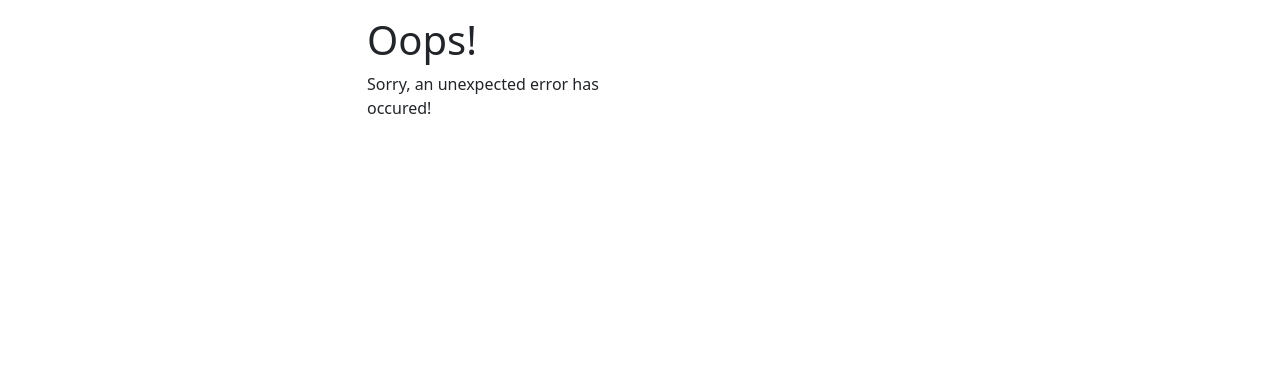
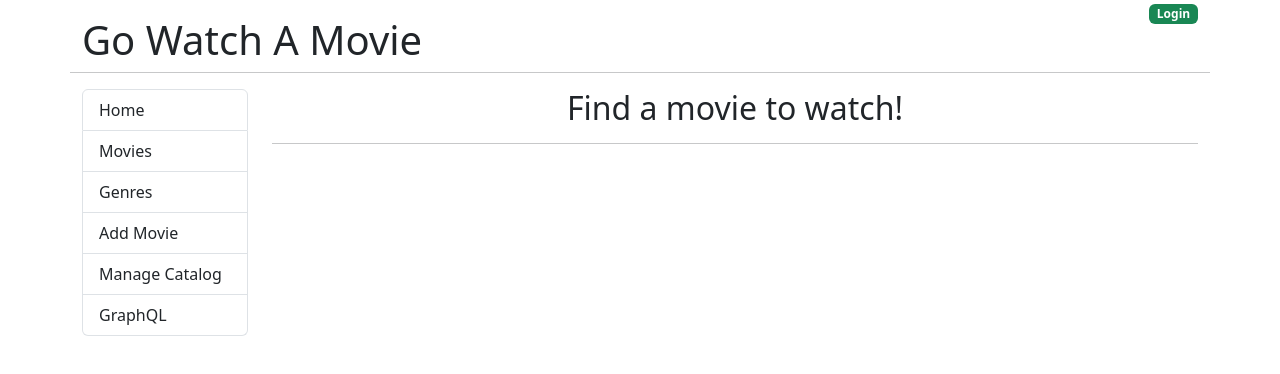
Before and after one commit to AndreiChristian/GoWatchAMovie, a React (Vite) app in the folder frontend/: page /admin/movies/0 in a window 1280 px wide. Shown: the top 374 px of the page. Built offline with nearby package versions, Linux system fonts and the light colour scheme.

Commit message:
added more routes and starting components for them

```diff
--- a/frontend/src/App.jsx
+++ b/frontend/src/App.jsx
@@ -10,9 +10,9 @@ const App = () => {
           <h1 className="mt-3">Go Watch A Movie</h1>
         </div>
         <div className="col text-end">
-          <a href="#">
+          <Link to="/login">
             <span className="badge text-bg-success">Login</span>
-          </a>
+          </Link>
         </div>
         <hr className="mb-3" />
       </div>
@@ -21,31 +21,29 @@ const App = () => {
           <nav>
             <div className="list-group">
               <Link
-                to="/home"
-                href="#"
+                to="/"
                 className="list-group-item list-group-item-action"
               >
                 Home
               </Link>
               <Link
                 to="/movies"
-                href="#"
                 className="list-group-item list-group-item-action"
               >
                 Movies
               </Link>
-              <a href="#" className="list-group-item list-group-item-action">
+              <Link to="/genres" className="list-group-item list-group-item-action">
                 Genres
-              </a>
-              <a href="#" className="list-group-item list-group-item-action">
+              </Link>
+              <Link to="/admin/movies/0" className="list-group-item list-group-item-action">
                 Add Movie
-              </a>
-              <a href="#" className="list-group-item list-group-item-action">
+              </Link>
+              <Link to="/admin" className="list-group-item list-group-item-action">
                 Manage Catalog
-              </a>
-              <a href="#" className="list-group-item list-group-item-action">
+              </Link>
+              <Link to="/graphql" className="list-group-item list-group-item-action">
                 GraphQL
-              </a>
+              </Link>
             </div>
           </nav>
         </div>
--- /dev/null
+++ b/frontend/src/components/EditMovies.jsx
@@ -0,0 +1,15 @@
+import React from 'react'
+
+const EditMovies = () => {
+  return (
+    <>
+      <div className="text-center">
+        <h2>Find a movie to watch!</h2>
+        <hr />
+
+      </div>
+    </>
+  )
+}
+
+export default EditMovies
--- /dev/null
+++ b/frontend/src/components/Genres.jsx
@@ -0,0 +1,15 @@
+import React from 'react'
+
+const Genres = () => {
+  return (
+    <>
+      <div className="text-center">
+        <h2>Genres</h2>
+        <hr />
+
+      </div>
+    </>
+  )
+}
+
+export default Genres
--- /dev/null
+++ b/frontend/src/components/Graphql.jsx
@@ -0,0 +1,14 @@
+import React from "react";
+
+const Graphql = () => {
+  return (
+    <>
+      <div className="text-center">
+        <h2>Graphql</h2>
+        <hr />
+      </div>
+    </>
+  );
+};
+
+export default Graphql;
--- /dev/null
+++ b/frontend/src/components/Login.jsx
@@ -0,0 +1,14 @@
+import React from 'react'
+
+const Login = () => {
+  return (
+    <>
+      <div className="text-center">
+        <h2>Login</h2>
+        <hr />
+      </div>
+    </>
+  )
+}
+
+export default Login
--- /dev/null
+++ b/frontend/src/components/ManageCatalog.jsx
@@ -0,0 +1,15 @@
+import React from "react";
+
+const ManageCatalog = () => {
+  return (
+    <>
+      <div className="text-center">
+        <h2>Manage catalog</h2>
+        <hr />
+
+      </div>
+    </>
+  );
+};
+
+export default ManageCatalog;
```
Also changed, not shown: frontend/src/components/Movie.jsx (added, +14 -0 lines), frontend/src/main.jsx (+10 -1 lines).
